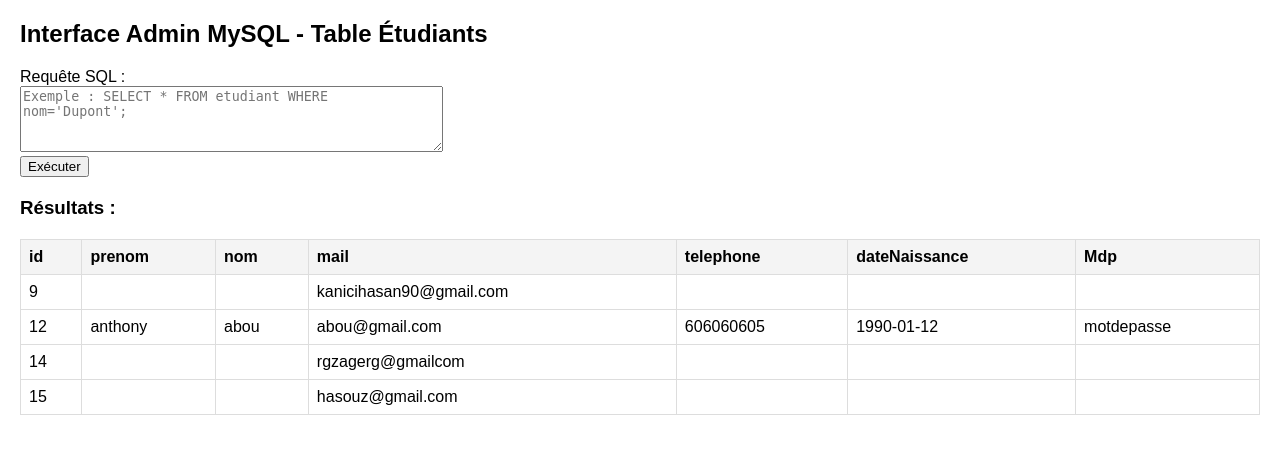
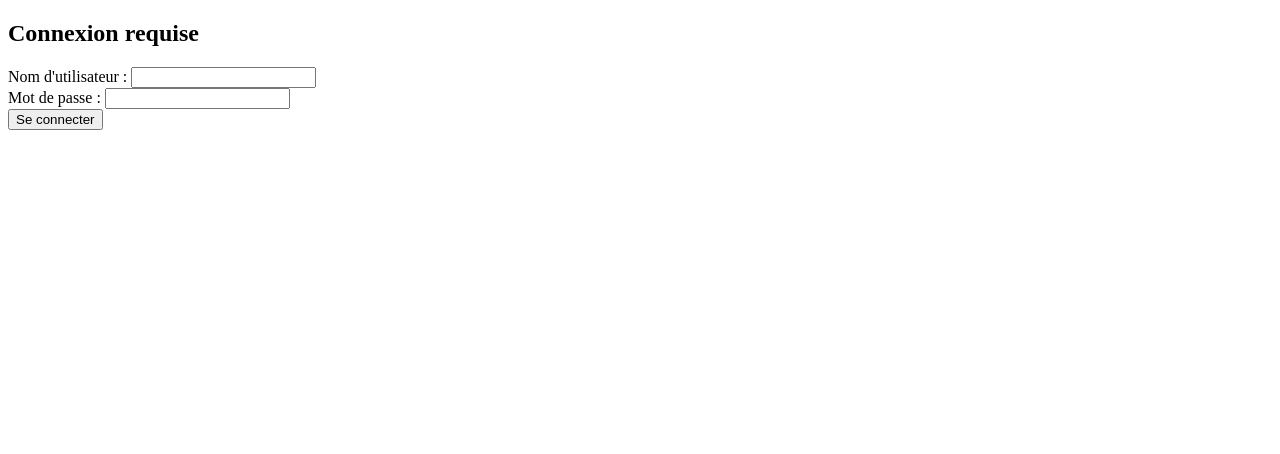
Before and after one commit to hsn00000/projet-forum, a PHP site: page /phpmyadmin.php in a window 1280 px wide. Shown: the top 454 px of the page. Run offline with PHP 8.4, Linux system fonts and the light colour scheme; data comes from the database, SQL or seed files in the repository.

Commit message:
Add files via upload

```diff
--- a/phpmyadmin.php
+++ b/phpmyadmin.php
@@ -1,4 +1,46 @@
 <?php
+session_start();
+
+// Définition des identifiants d'accès
+$utilisateur = "admin";
+$mot_de_passe = "LaisseMoiDormir123";
+
+// Vérification du formulaire de connexion
+if (isset($_POST['username']) && isset($_POST['password'])) {
+    if ($_POST['username'] === $utilisateur && $_POST['password'] === $mot_de_passe) {
+        $_SESSION['loggedin'] = true;
+        header("Location: " . $_SERVER['PHP_SELF']);
+        exit();
+    } else {
+        $erreur = "Identifiants incorrects !";
+    }
+}
+
+// Rediriger vers la connexion si l'utilisateur n'est pas authentifié
+if (!isset($_SESSION['loggedin']) || $_SESSION['loggedin'] !== true) {
+    ?>
+    <!DOCTYPE html>
+    <html lang="fr">
+    <head>
+        <meta charset="UTF-8">
+        <title>Connexion</title>
+    </head>
+    <body>
+        <h2>Connexion requise</h2>
+        <form method="post">
+            <label>Nom d'utilisateur :</label>
+            <input type="text" name="username" required><br>
+            <label>Mot de passe :</label>
+            <input type="password" name="password" required><br>
+            <button type="submit">Se connecter</button>
+        </form>
+        <?php if (isset($erreur)) echo "<p style='color:red;'>$erreur</p>"; ?>
+    </body>
+    </html>
+    <?php
+    exit();
+}
+
 // Connexion à la base de données
 try {
     $bdd = new PDO('mysql:host=localhost;dbname=forum;charset=utf8', 'root', '&6HAUTdanslaFauré');
@@ -71,17 +113,8 @@ if ($_SERVER['REQUEST_METHOD'] === 'POST' && !empty($_POST['query'])) {
 </head>
 <body>
 
-    <h2>Interface Admin MySQL - Table Étudiants</h2>
+    <h2>Interface Admin MySQL - Table etudiant</h2>
 
-    <form method="POST">
-        <label for="query">Requête SQL :</label><br>
-        <textarea name="query" id="query" rows="4" cols="50" placeholder="Exemple : SELECT * FROM etudiant WHERE nom='Dupont';"></textarea><br>
-        <button type="submit">Exécuter</button>
-    </form>
-
-    <?php if (!empty($message)) : ?>
-        <p style="color: red;"><?= htmlspecialchars($message, ENT_QUOTES, 'UTF-8') ?></p>
-    <?php endif; ?>
 
     <?php if (!empty($resultats)) : ?>
         <h3>Résultats :</h3>
```
